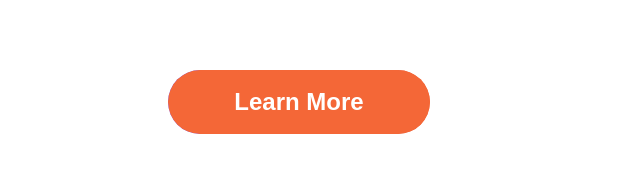
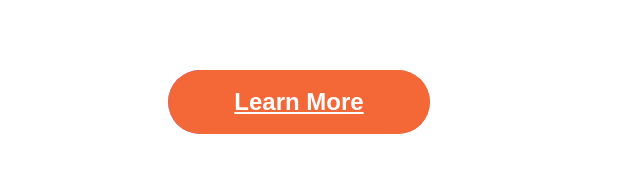
Before and after one commit to JanZaion/jan-zaion-web, a Next.js app: page / in a window 1280 px wide. Shown: the part 536-720 px from the top of the page, without its empty margins (0-640 px from the left). Built offline with nearby package versions, Linux system fonts and the light colour scheme.

Commit message:
fix link color

```diff
--- a/src/components/Hero/Hero.js
+++ b/src/components/Hero/Hero.js
@@ -1,4 +1,5 @@
 import React from 'react';
+import Link from 'next/link';
 
 import { Section, SectionText, SectionTitle } from '../../styles/GlobalComponents';
 import Button from '../../styles/GlobalComponents/Button';
@@ -16,7 +17,10 @@ const Hero = (props) => (
           The purpose of JavaScript Mastery is to help aspiring and established developers to take their development
           skills to the next level and build awesome apps.
         </SectionText>
-        <Button onClick={props.handleClick}>Learn More</Button>
+
+        <Button onClick={props.handleClick}>
+          <Link href="/#projects">Learn More</Link>
+        </Button>
       </LeftSection>
     </Section>
   </>
--- a/src/styles/GlobalComponents/index.js
+++ b/src/styles/GlobalComponents/index.js
@@ -226,6 +226,10 @@ export const ButtonFront = styled.button`
   box-shadow: ${({ disabled }) =>
     disabled ? 'inset 0px 2px 1px rgba(46, 49, 55, 0.15), inset 0px 0px 4px rgba(20, 20, 55, 0.3)' : 'none'};
 
+  a {
+    color: white;
+  }
+
   &:hover {
     opacity: 0;
   }
```
